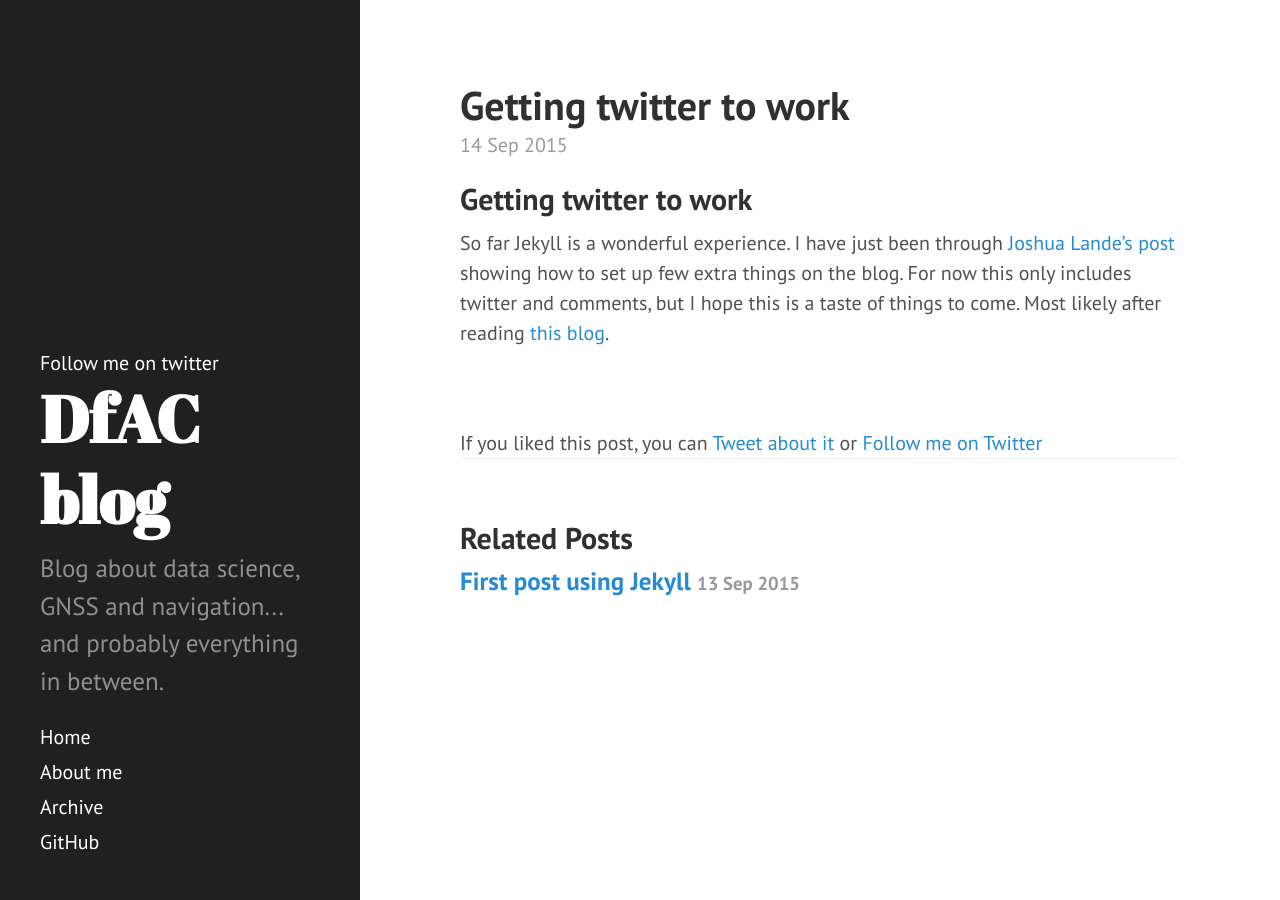
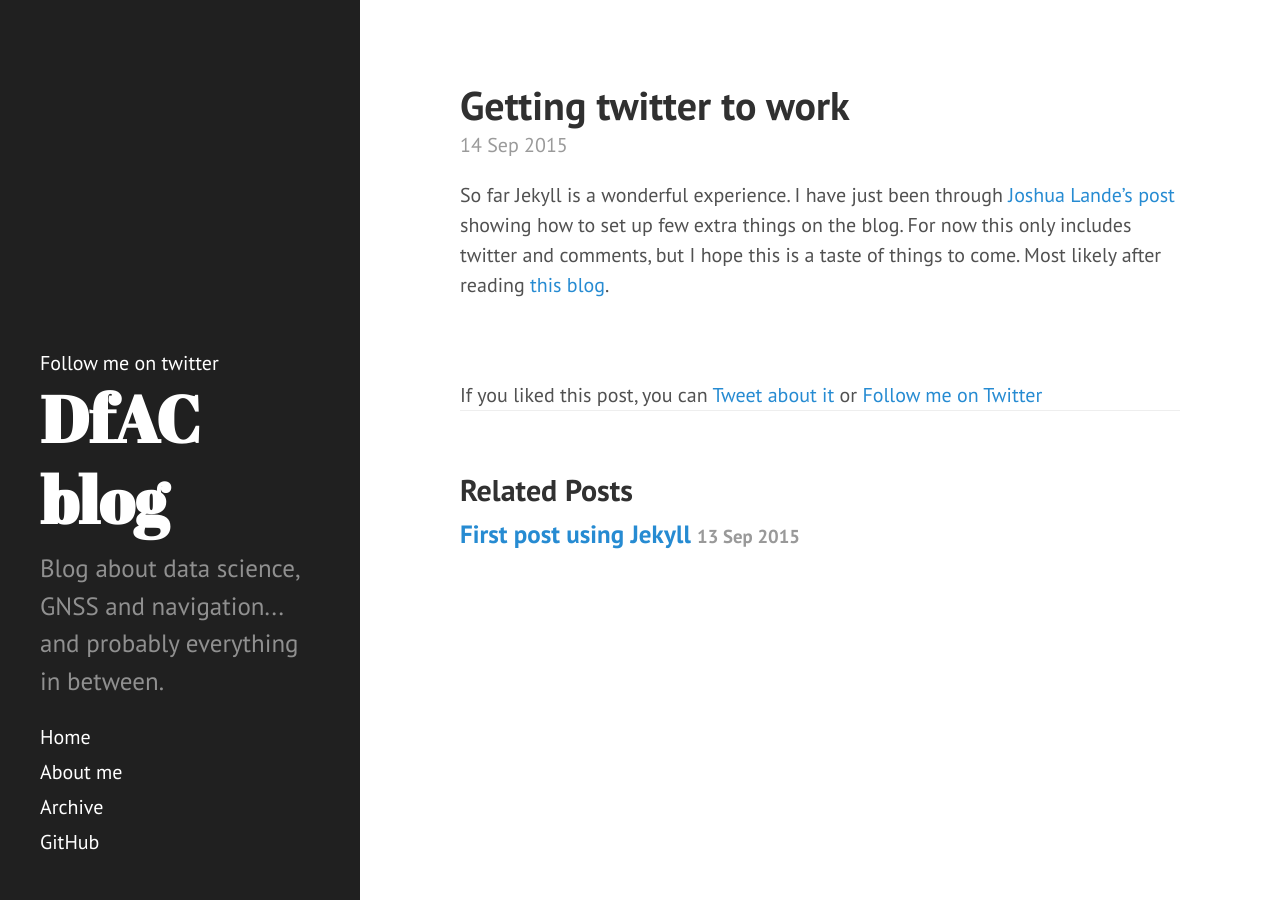
Before and after one commit to DfAC/DfAC.github.io, a Jekyll site: the page built from _posts/2015-9-14-Setting-It-Up.md, in a window 1280 px wide. Built offline with Jekyll 4.4.1, drawn with Linux system fonts in a browser that asks for light colours; comment, search, counter and statistics services are not loaded.

Commit message:
and some more

```diff
--- a/_posts/2015-9-14-Setting-It-Up.md
+++ b/_posts/2015-9-14-Setting-It-Up.md
@@ -6,7 +6,5 @@ category: blog
 comments: True
 ---
 
-##Getting twitter to work
-
 So far Jekyll is a wonderful experience. I have just been through [Joshua Lande's post](http://joshualande.com/jekyll-github-pages-poole/) showing how to set up few extra things on the blog.
 For now this only includes twitter and comments, but I hope this is a taste of things to come. Most likely after reading [this blog](http://jim-y.me/2014/12/23/easy-blogging-with-jekyll-and-github/).
```
